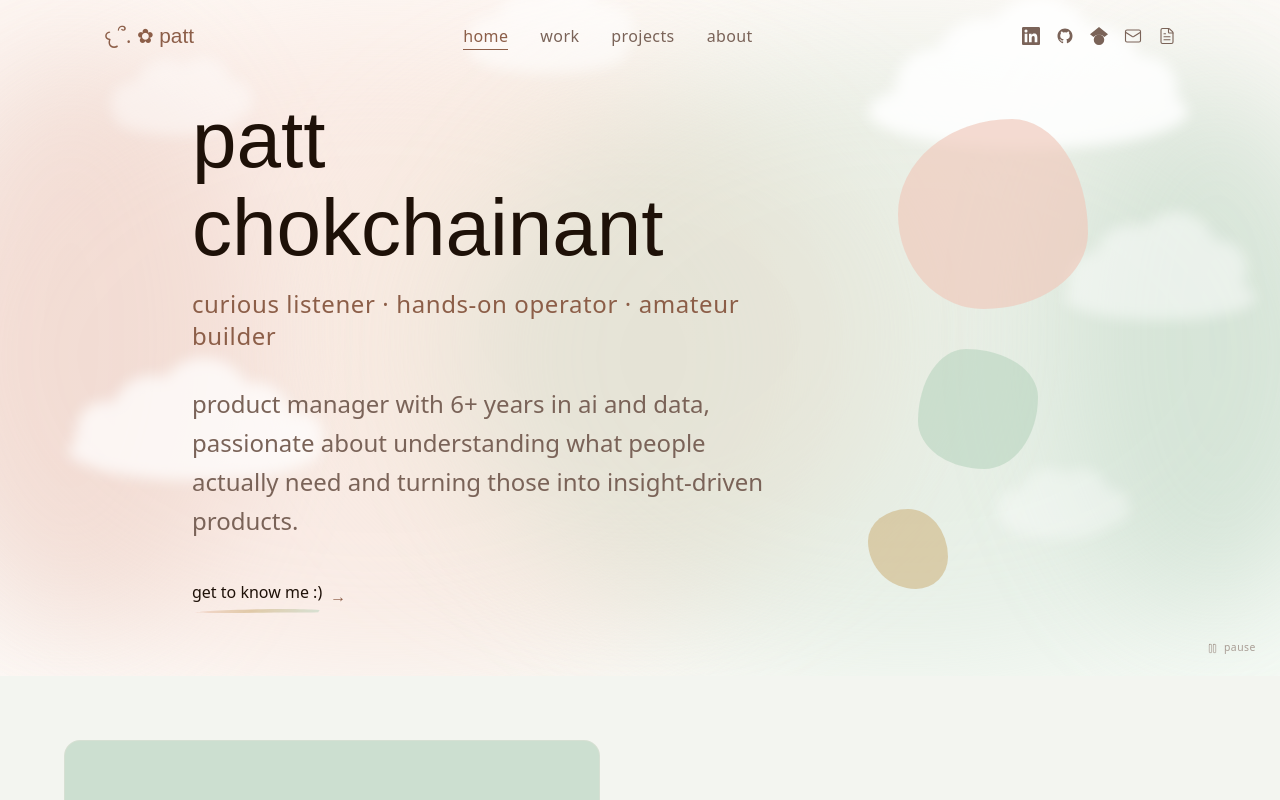
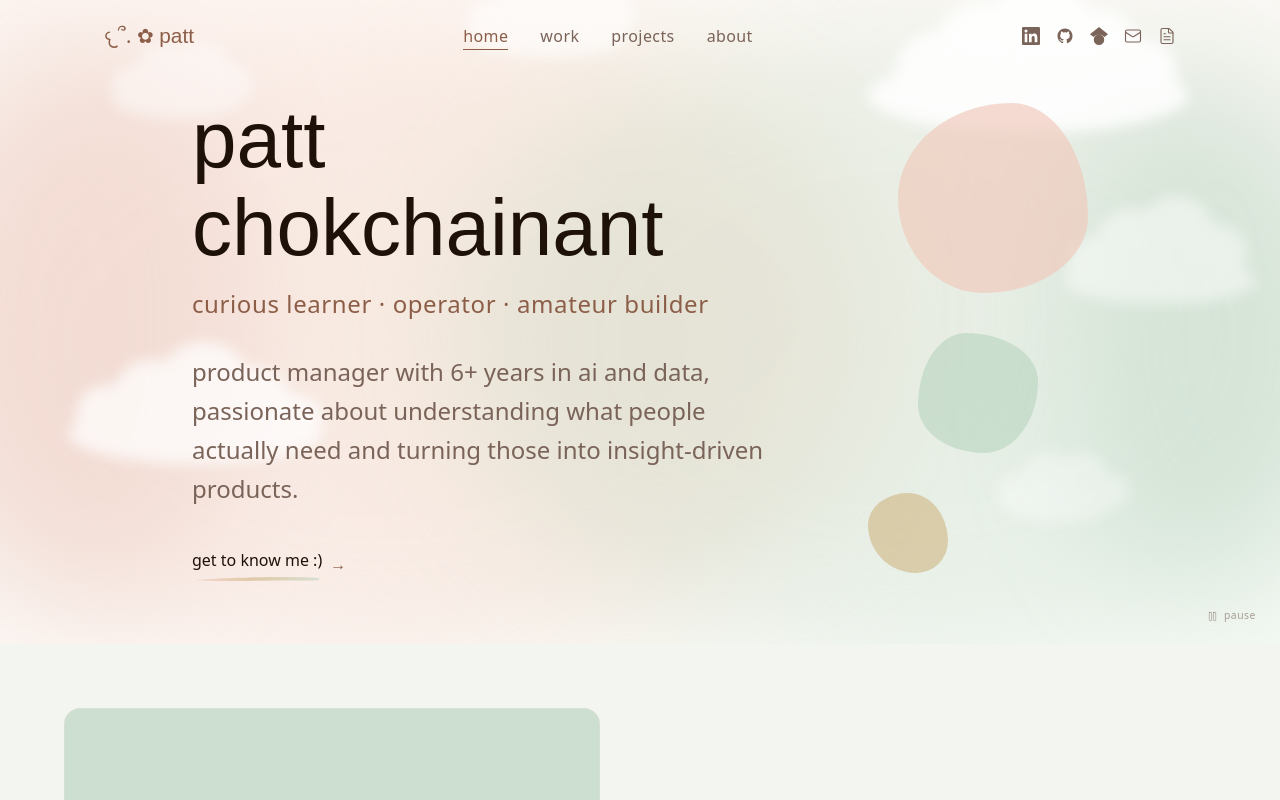
Before and after one commit to pattchok/portfolio, a Next.js app: page / in a window 1280 px wide. Shown: the top 800 px of the page. Built offline with nearby package versions, Linux system fonts and the light colour scheme; a web font is replaced by a local one.

Commit message:
update hero section

```diff
--- a/app/page.tsx
+++ b/app/page.tsx
@@ -26,7 +26,7 @@ export default function HomePage() {
               </FadeIn>
               <FadeIn delay={0.14}>
                 <p className="text-brown text-xl md:text-2xl mb-8 tracking-wide">
-                  curious listener · hands-on operator · amateur builder
+                  curious learner · operator · amateur builder
                 </p>
               </FadeIn>
               <FadeIn delay={0.24}>
```
